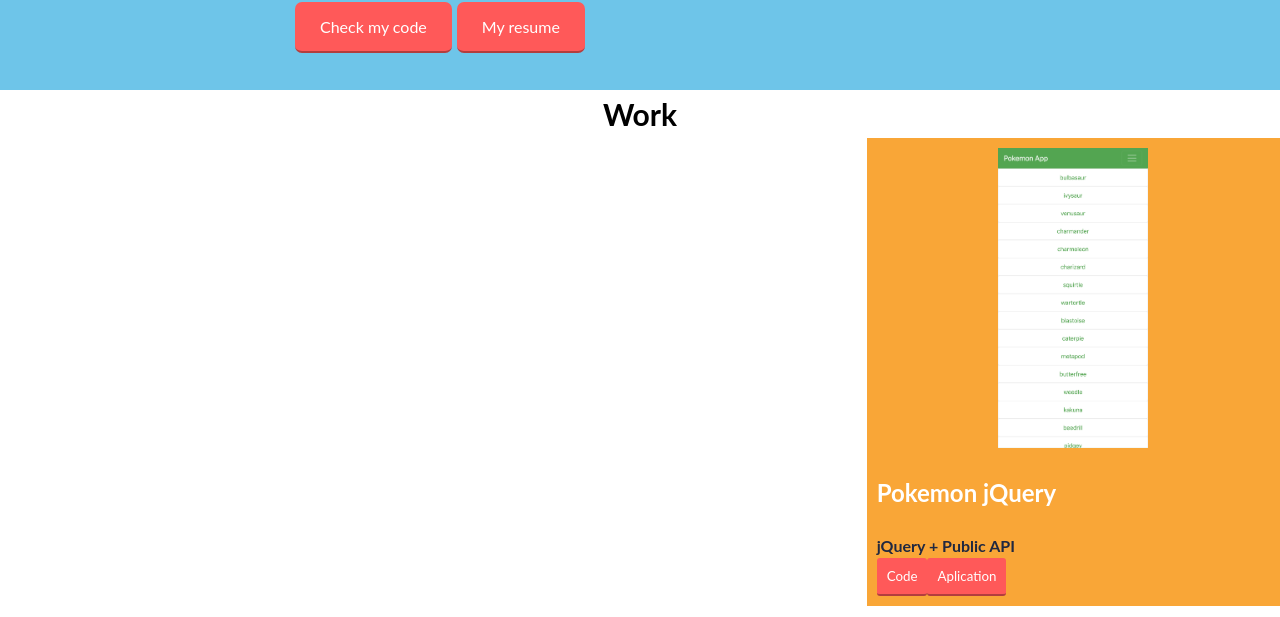
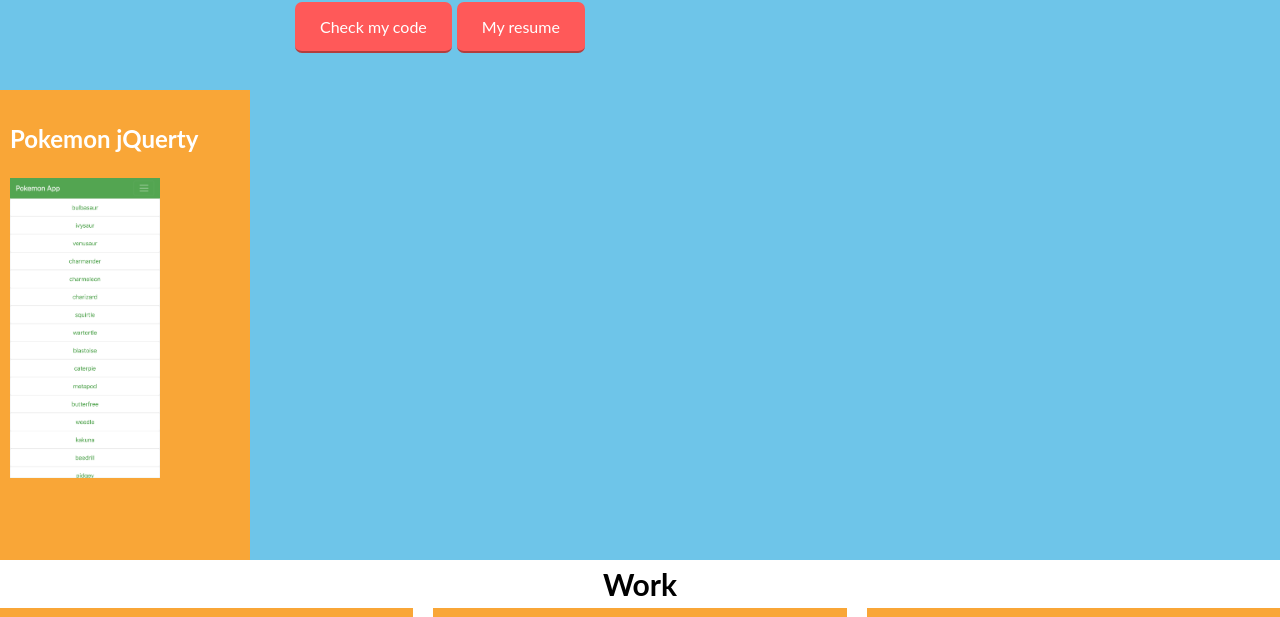
Before and after one commit to joelcmk/portfolio, a React (Create React App) app: page / in a window 1280 px wide. Shown: the part 335-952 px from the top of the page. Built offline with nearby package versions, Linux system fonts and the light colour scheme.

Commit message:
added hover effect to work cards

```diff
--- a/src/WorkCard.css
+++ b/src/WorkCard.css
@@ -5,3 +5,13 @@
 .img {
   height: 300px;
 }
+
+.test {
+  max-width: 250px;
+  height: 470px;
+}
+
+.test2 {
+  width: 250px;
+  height: 470px;
+}
--- a/src/WorkCard.js
+++ b/src/WorkCard.js
@@ -3,26 +3,44 @@
 import './WorkCard.css'
 
 class WorkCard extends Component {
+  state = {
+    hover: false,
+  }
+
+  hoverOn = () => {
+    this.setState({
+      hover: true
+    })
+  }
+
+  hoverOff = () => {
+    this.setState({
+      hover: false
+    })
+  }
+
   render() {
     return (
-      <section className="home_work"><a id="work"></a>
-        <h1>Work</h1>
-        <div className="grid">
-          <div className="grid__item">
-            <div className="img-container">
-              <img className="img" src={Pokemon} />
-            </div>
-            <div>
-              <h2><a className="a-work" href="pokemon.html">Pokemon jQuery</a></h2>
-              <span className="work-s">jQuery + Public API</span>
-            </div>
+      <div
+        className="grid__item test2"
+        onMouseEnter={this.hoverOn}
+        onMouseLeave={this.hoverOff}
+      >
+        {this.state.hover ?
+          <div className="test">
+            <p>Shows a list of Pokemon. View the height and name of each Pokemon.</p>
             <div>
               <button>Code</button>
-              <button>Aplication</button>
+              <button>Application</button>
             </div>
           </div>
-        </div>
-      </section>
+          :
+          <div >
+            <h2>Pokemon jQuerty</h2>
+            <img className="img" src={Pokemon} />
+          </div>
+        }
+      </div>
     )
   }
 }
```
